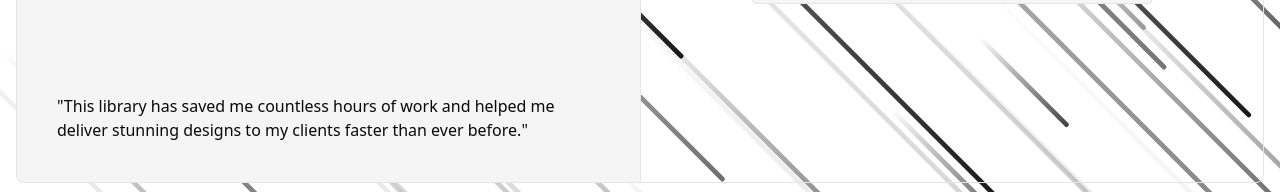
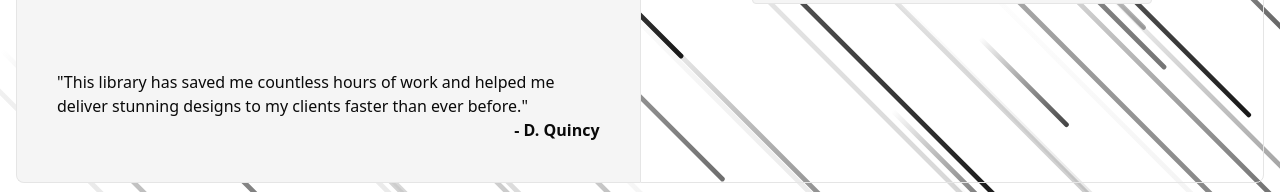
Before and after one commit to TAndrewLopez/next-starter, a Next.js app: page / in a window 1280 px wide. Shown: the part 601-793 px from the top of the page. Built offline with nearby package versions, Linux system fonts and the light colour scheme; no server answers; what dotenv-expand, drizzle-zod would draw is missing.

Commit message:
updated auth pages

```diff
--- a/src/app/dashboard/page.tsx
+++ b/src/app/dashboard/page.tsx
@@ -1,3 +1,5 @@
+import { requireAuth } from "@/utils/require-auth";
+
 import {
   Card,
   CardDescription,
@@ -5,7 +7,9 @@ import {
   CardTitle,
 } from "@/components/ui/card";
 
-const DashboardPage = () => {
+const DashboardPage = async () => {
+  await requireAuth();
+
   return (
     <Card className="mx-auto mt-4 w-[350px]">
       <CardHeader>
--- a/src/app/guestbook/page.tsx
+++ b/src/app/guestbook/page.tsx
@@ -1,4 +1,5 @@
 import db from "@/db";
+import { requireAuth } from "@/utils/require-auth";
 import { FaRegUserCircle } from "react-icons/fa";
 
 import { Avatar, AvatarFallback, AvatarImage } from "@/components/ui/avatar";
@@ -14,6 +15,7 @@ import {
 import GuestbookClient from "./page.client";
 
 const GuestbookPage = async () => {
+  await requireAuth();
   const entries = await db.query.GuestbookEntries.findMany({
     orderBy(fields, operators) {
       return operators.desc(fields.createdAt);
--- a/src/app/page.tsx
+++ b/src/app/page.tsx
@@ -1,8 +1,8 @@
-import { redirect } from "next/navigation";
-
 import options from "@/config/auth";
 import { getServerSession } from "next-auth";
 import { FiPackage } from "react-icons/fi";
+
+import { redirect } from "next/navigation";
 
 import { LoginClient } from "@/components/client/login-client";
 
@@ -19,9 +19,12 @@ const LandingPage = async () => {
             <p>Next.js Starter</p>
           </div>
           <div>
-            &quot;This library has saved me countless hours of work and helped
-            me deliver stunning designs to my clients faster than ever
-            before.&quot;
+            <p>
+              &quot;This library has saved me countless hours of work and helped
+              me deliver stunning designs to my clients faster than ever
+              before.&quot;
+            </p>
+            <p className="text-right font-semibold">- D. Quincy</p>
           </div>
         </div>
         <div className="flex flex-1 items-center justify-center rounded-lg border p-10 dark:border-neutral-800 lg:rounded-bl-none lg:rounded-tl-none">
```
Also changed, not shown: .prettierrc.json.
